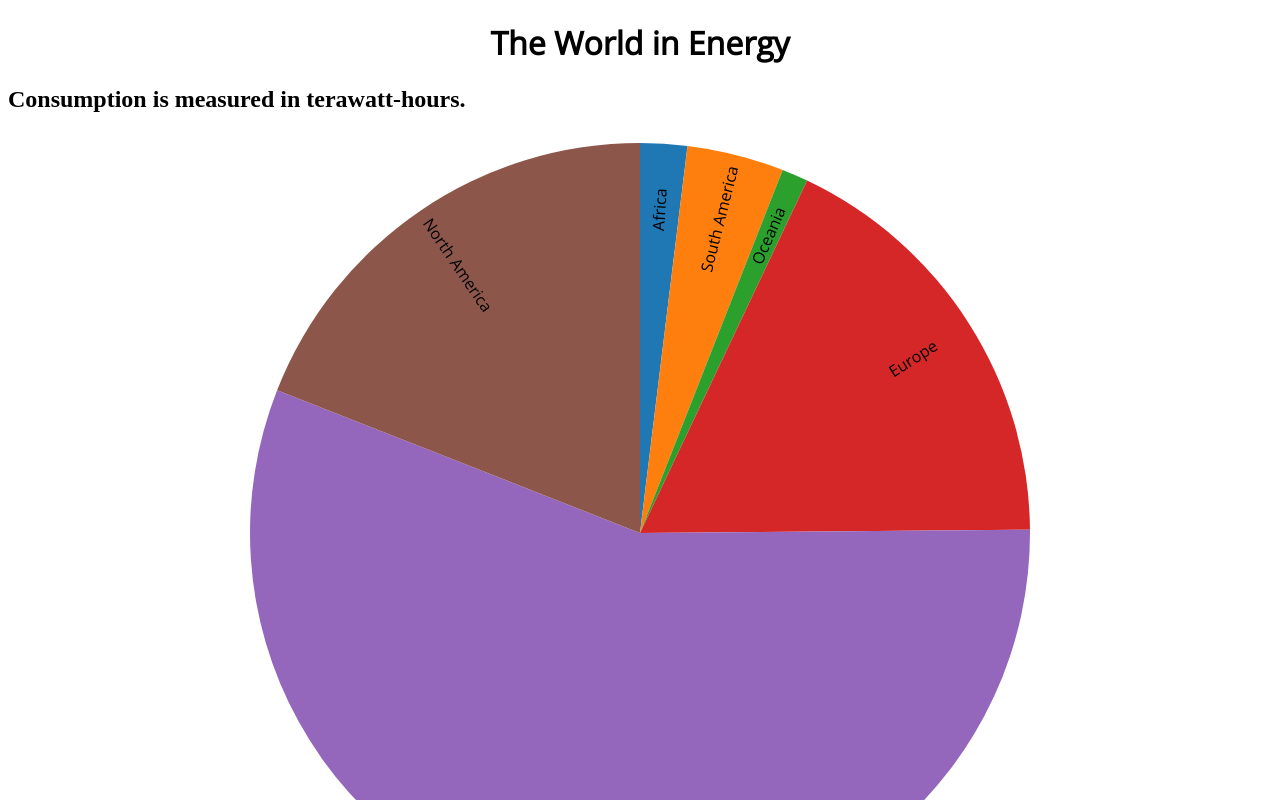
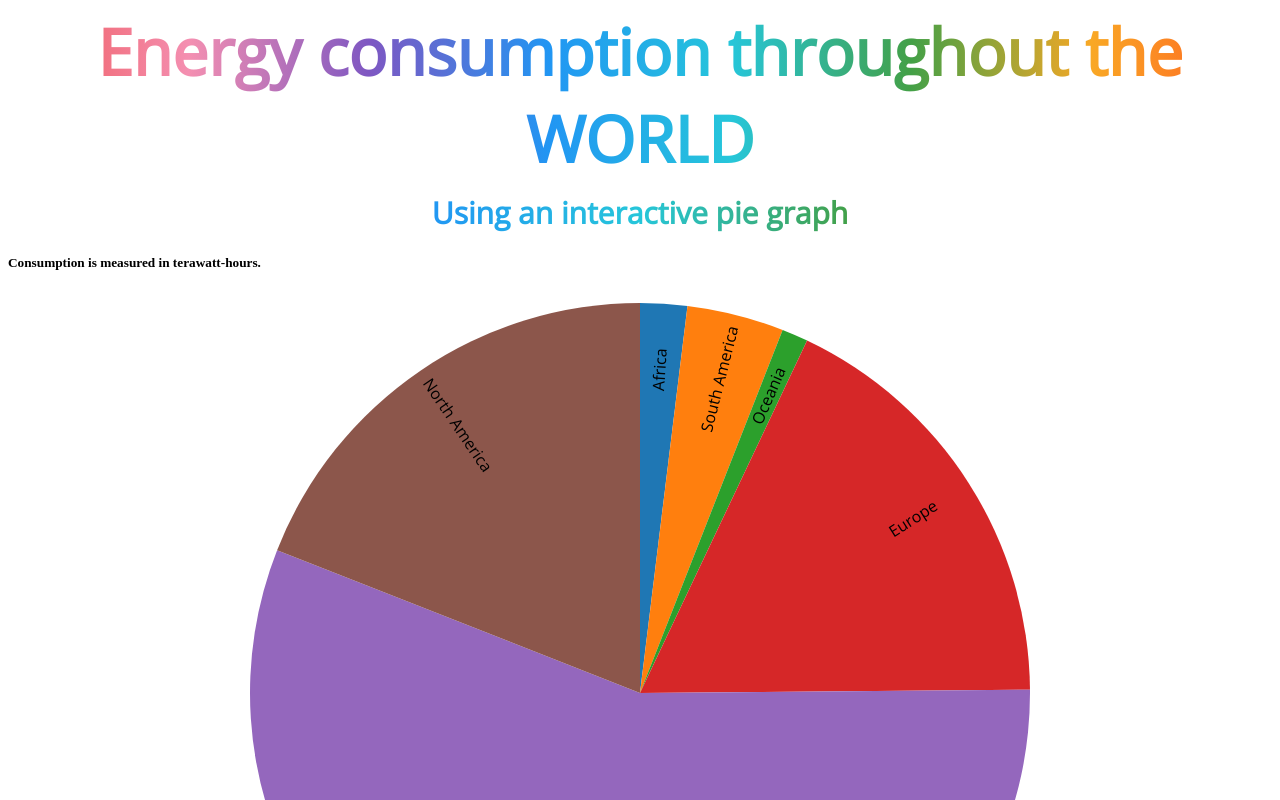
Before and after one commit to bagonup/dsc106-project3, a SvelteKit app: page / in a window 1280 px wide. Shown: the top 800 px of the page. Built offline with nearby package versions, Linux system fonts and the light colour scheme.

Commit message:
added some styling and updated text

```diff
--- a/src/components/App.svelte
+++ b/src/components/App.svelte
@@ -201,6 +201,7 @@
     function handleMouseOver(event, d) {
       const cdata = `
     Country: ${d.data.country}<br>
+    Total Consumption: ${d.data.total_consumption}<br>
     Biofuel Consumption: ${d.data.biofuel_consumption}<br>
     Coal Consumption: ${d.data.coal_consumption}<br>
     Gas Consumption: ${d.data.gas_consumption}<br>
@@ -334,8 +335,9 @@
 <!--Website Code-->
 
 <main>
-  <h1>The World in Energy</h1>
-  <h2>Consumption is measured in terawatt-hours.</h2>
+  <h1>Energy consumption throughout the WORLD</h1>
+  <h3>Using an interactive pie graph</h3>
+  <h5>Consumption is measured in terawatt-hours.</h5>
   <h2>
     <button id="backButton" style="display: none; margin: auto;"
       >Back to Continent</button
@@ -377,26 +379,38 @@
     the continent or country, and the width of that piece is represented by the
     total consumption of energy by that category. Color is used to indicate that
     the categories are different, but they do not indicate anything else beyond
-    that. We also made sure to add …. For the interaction technique, we chose to
-    use zooming. We felt that zooming would best fit our visualization because
-    we wanted to show our data from the large scale to the small scale and
-    zooming helped achieve that as by zooming into each piece of the pie, we
-    could show more information about our data. … Development for this project
-    first started with filtering out our data to only the relevant columns
-    necessary for our visualization. This was done to avoid loading in an
-    extremely large dataset into our webpage along with keeping the
-    visualization concise with our vision and not intentionally or accidentally
-    adding in new or irrelevant variables into our visualization. Both Brian and
-    David helped filter out the data, and this step took about thirty minutes.
-    The next step was creating the necessary parts of our visualization in
-    D3/Svetle, and this was the longest part of the development process. This
-    took about … days, with a working time of about 4 hours per day. This was
-    due to both of us being new to D3/Svelte and trying to learn along the way
-    how to implement certain attributes and features necessary to our
-    visualization. Finally, the last part of development was the styling of the
-    webpage, such as fonts and positioning. This took about two hours to do as
-    most of it was trying to match the style of the webpage to our
-    visualization.
+    that. We also made sure to add a tooltip for the country pie; which is
+    accessed through clicking on a continent which brings that continent's
+    respective countries, and you're able to hover your mouse over the country
+    that you want information for, and tooltip will appear giving all the
+    different enery and the consumption.This tooltip allows you to easily read
+    the data without having to wait for loading; and it instantly changes the
+    data shown if you hover over a different country making it easy to compare
+    between what you want. For the interaction technique, we chose to use
+    zooming. We felt that zooming would best fit our visualization because we
+    wanted to show our data from the large scale to the small scale and zooming
+    helped achieve that as by zooming into each piece of the pie, we could show
+    more information about our data. … Development for this project first
+    started with filtering out our data to only the relevant columns necessary
+    for our visualization. This was done to avoid loading in an extremely large
+    dataset into our webpage along with keeping the visualization concise with
+    our vision and not intentionally or accidentally adding in new or irrelevant
+    variables into our visualization; along with the tooltip being a helpful
+    tool. Along with that we also added a back button; so in the scenerio that a
+    reader wants to look a different continent's information they can press the
+    back button (which only shows up after you clicked a continent as it
+    wouldn't make sense to have a button when you're already on the continent
+    chart); making it so you don't have to reload the page to access new
+    information. Both Bryan and David helped filter out the data, and this step
+    took about thirty minutes. The next step was creating the necessary parts of
+    our visualization in D3/Svetle, and this was the longest part of the
+    development process. This took about 4 days, with a working time of about 4
+    hours per day. This was due to both of us being new to D3/Svelte and trying
+    to learn along the way how to implement certain attributes and features
+    necessary to our visualization. Finally, the last part of development was
+    the styling of the webpage, such as fonts and positioning. This took about
+    two hours to do as most of it was trying to match the style of the webpage
+    to our visualization.
   </p>
 </main>
 
@@ -407,6 +421,41 @@
   h1 {
     font-family: "Open Sans", sans-serif;
     text-align: center;
+    margin-top: 0px;
+    margin-bottom: 10px;
+    font-size: 4rem;
+    background: linear-gradient(
+      to right,
+      #ef5350,
+      #f48fb1,
+      #7e57c2,
+      #2196f3,
+      #26c6da,
+      #43a047,
+      #f9a825,
+      #ff5722
+    );
+    -webkit-background-clip: text;
+    -webkit-text-fill-color: transparent;
+  }
+  h3 {
+    font-family: "Open Sans", sans-serif;
+    text-align: center;
+    margin-top: 0px;
+    margin-bottom: 10px;
+    font-size: 30px;
+    background: linear-gradient(
+      to right,
+      #f48fb1,
+      #7e57c2,
+      #2196f3,
+      #26c6da,
+      #43a047,
+      #f9a825,
+      #ff5722
+    );
+    -webkit-background-clip: text;
+    -webkit-text-fill-color: transparent;
   }
   div {
     text-align: center;
```
